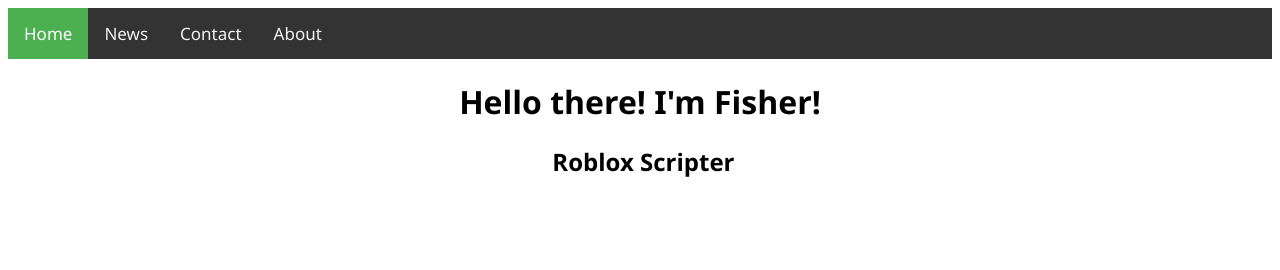
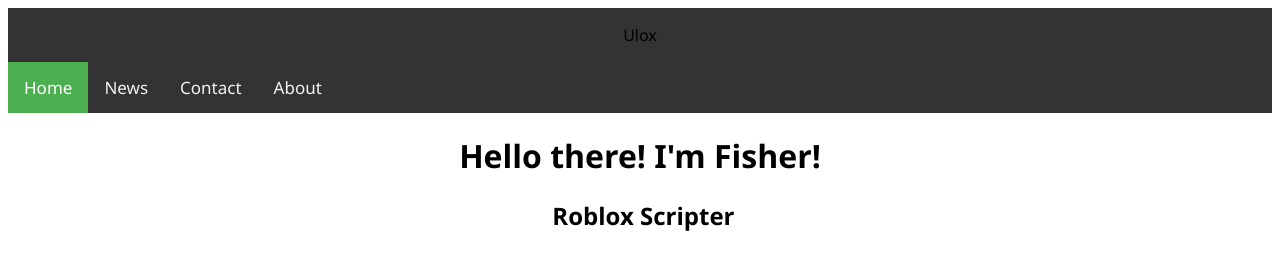
Before and after one commit to UloxHQ/UloxHQ.github.io, a plain HTML site: page index.html in a window 1280 px wide. Drawn offline with Linux system fonts and the light colour scheme.

Commit message:
Update index.html

```diff
--- a/index.html
+++ b/index.html
@@ -14,7 +14,8 @@
   </head>
   <body>
     <div class="topnav">
-      <a class="active" href=/#home">Home</a>
+      <p> Ulox </p>
+      <a class="active href=/home">Home</a>
       <a href="/news">News</a>
       <a href="/contact">Contact</a>
       <a href="/about">About</a>
```
